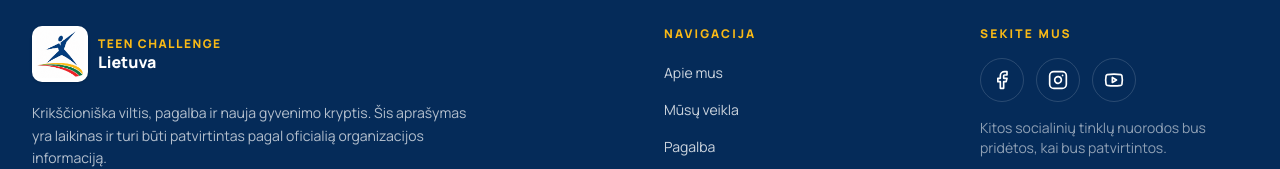
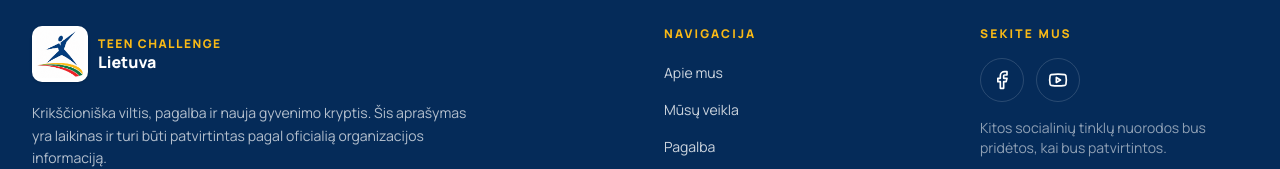
Before and after one commit to Apex-Web-Worx/teen-challenge-lietuva, a React (Vite) app: page / in a window 1280 px wide. Shown: the part 6444-6613 px from the top of the page. Built offline with nearby package versions, Linux system fonts and the light colour scheme.

Commit message:
Remove Instagram icon from footer

```diff
--- a/src/components/Footer.tsx
+++ b/src/components/Footer.tsx
@@ -1,5 +1,5 @@
 import { Link } from "wouter";
-import { Facebook, Heart, Instagram, Youtube } from "lucide-react";
+import { Facebook, Heart, Youtube } from "lucide-react";
 import { Logo } from "@/components/Logo";
 import { legalNav, mainNav } from "@/data/navigation";
 import { contact, site } from "@/data/site";
@@ -45,10 +45,9 @@ export function Footer() {
           </h2>
           <div className="mt-4 flex gap-3">
             <SocialIcon href={contact.facebook} label="Facebook" icon={Facebook} />
-            <SocialIcon href={contact.instagram} label="Instagram" icon={Instagram} />
             <SocialIcon href={contact.youtube} label="YouTube" icon={Youtube} />
           </div>
-          {(!contact.instagram || !contact.youtube) && (
+          {!contact.youtube && (
             <p className="mt-4 text-sm text-white/55">
               Kitos socialinių tinklų nuorodos bus pridėtos, kai bus patvirtintos.
             </p>
```
